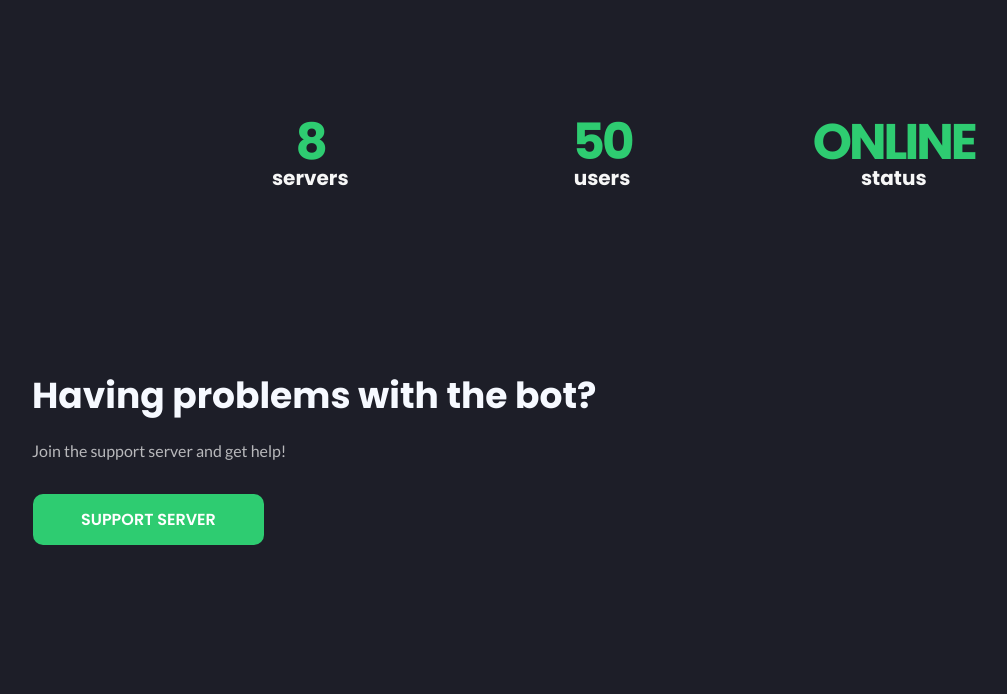
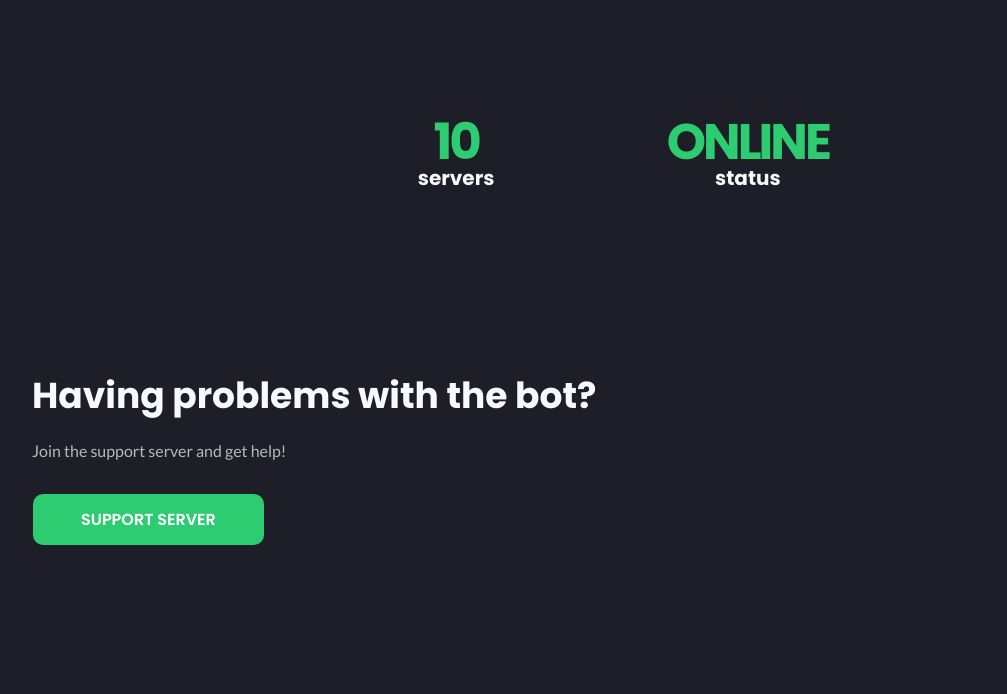
Before and after one commit to TurtleTS/main, a plain HTML site: page index.html in a window 1280 px wide. Shown: the part 1620-2314 px from the top of the page, without its empty margins (38-1045 px from the left). Drawn offline with nearby package versions, Linux system fonts and the light colour scheme.

Commit message:
Update index.html

```diff
--- a/index.html
+++ b/index.html
@@ -82,14 +82,8 @@
     <div class="cards">
         <div class="card statistic" style="width: 18rem;">
             <div class="card-body">
-                <p class="card-title" style="font-size: 50px !important;line-height: 15px !important;letter-spacing: -0.06em !important;font-weight: bold !important;">8</h1>
+                <p class="card-title" style="font-size: 50px !important;line-height: 15px !important;letter-spacing: -0.06em !important;font-weight: bold !important;">10</h1>
                 <p style="font-weight: bold !important;font-size: 20px !important;">servers</p>
-            </div>
-        </div>
-        <div class="card statistic" style="width: 18rem;">
-            <div class="card-body">
-                <p class="card-title" style="font-size: 50px !important;line-height: 15px !important;letter-spacing: -0.06em !important;font-weight: bold !important;">50</h1>
-                <p style="font-weight: bold !important;font-size: 20px !important;">users</p>
             </div>
         </div>
         <div class="card statistic" style="width: 18rem;">
```
